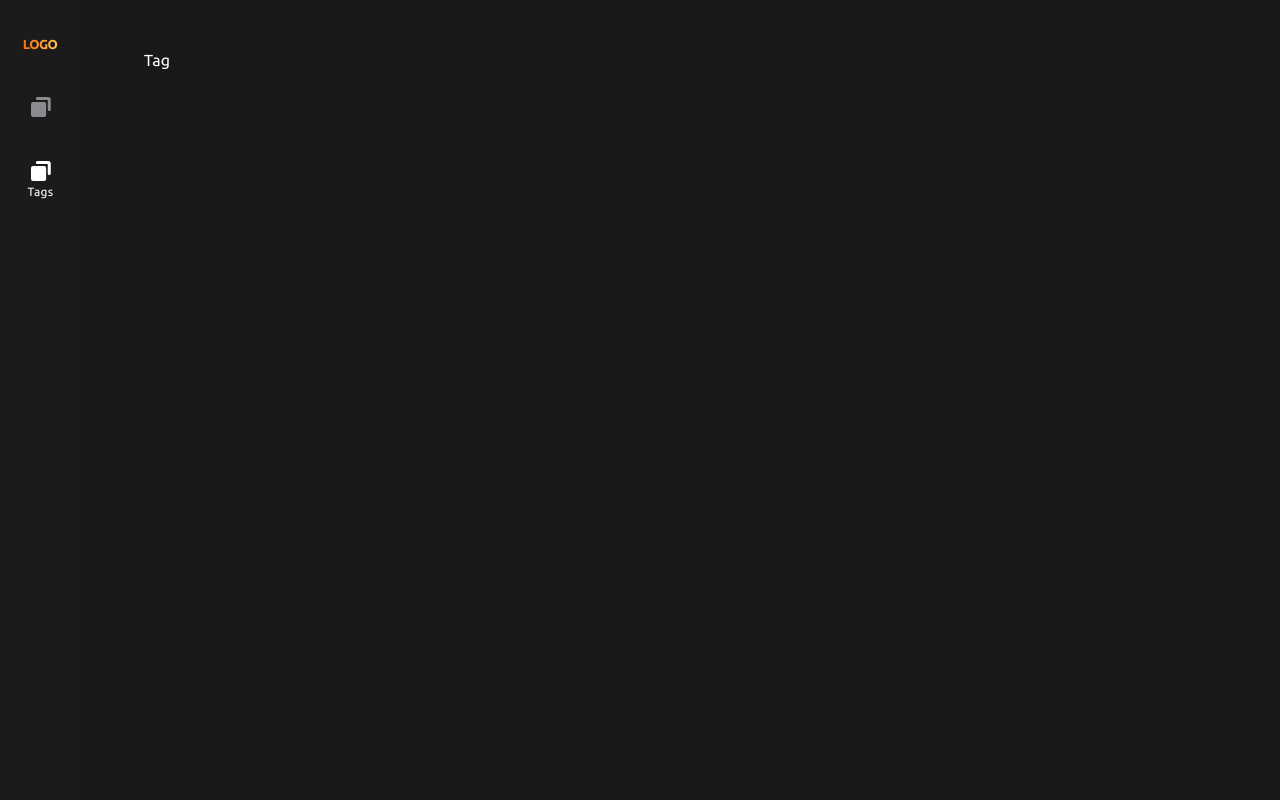
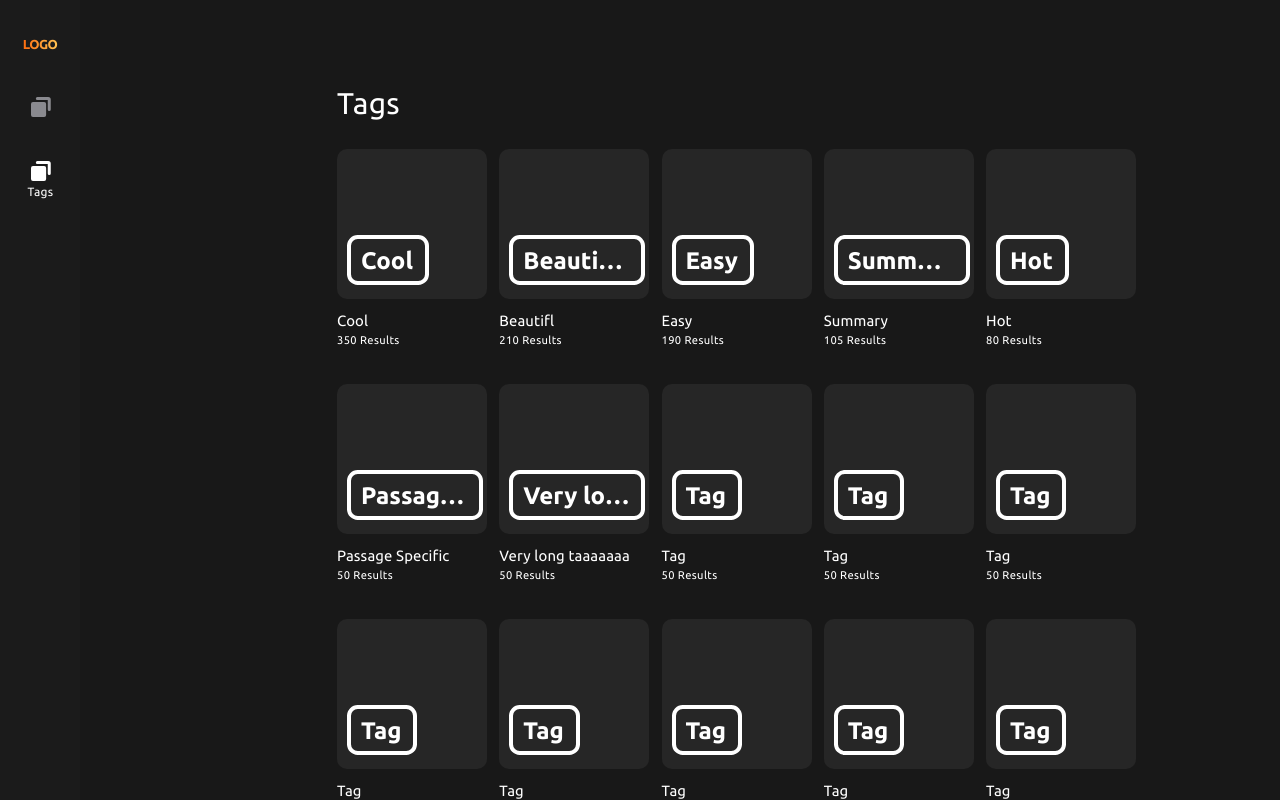
Before and after one commit to vint9599/aha-project, a React (Vite) app: page /tags in a window 1280 px wide. Built offline with nearby package versions, Linux system fonts and the light colour scheme.

Commit message:
temp tags

```diff
--- a/index.html
+++ b/index.html
@@ -2,9 +2,12 @@
 <html lang="en">
   <head>
     <meta charset="UTF-8" />
-    <link rel="icon" type="image/svg+xml" href="/vite.svg" />
+    <link
+      rel="icon"
+      href="https://www.gitbook.com/cdn-cgi/image/width=40,height=40,fit=contain,dpr=1,format=auto/https%3A%2F%2F21609546-files.gitbook.io%2F~%2Ffiles%2Fv0%2Fb%2Fgitbook-x-prod.appspot.com%2Fo%2Fspaces%252FLqNUqXc0ljFaOwNDiAPs%252Ficon%252FzipL9uWki8WHhMc8LtBr%252F263291548_365790475312605_7883614934409409646_n.png%3Falt%3Dmedia%26token%3De263352b-e543-4249-8996-157f0c05cdc8"
+    />
     <meta name="viewport" content="width=device-width, initial-scale=1.0" />
-    <title>Vite + React + TS</title>
+    <title>Aha project</title>
   </head>
   <body>
     <div id="root"></div>
--- a/package.json
+++ b/package.json
@@ -11,14 +11,11 @@
   "dependencies": {
     "@emotion/react": "^11.10.5",
     "@emotion/styled": "^11.10.5",
-    "@mantine/core": "^5.9.6",
     "@mantine/hooks": "^5.9.6",
     "@mui/material": "^5.11.2",
-    "@reach/slider": "^0.18.0",
     "axios": "^1.2.2",
     "react": "^18.2.0",
     "react-dom": "^18.2.0",
-    "react-range": "^1.8.14",
     "react-router-dom": "^6.6.1",
     "swr": "^2.0.0"
   },
--- a/src/App.tsx
+++ b/src/App.tsx
@@ -1,10 +1,11 @@
 import React from "react";
+import { Route, Routes } from "react-router-dom";
+
 import Nav from "./layout/Nav";
 import Container from "./layout/ContentContainer";
 import Home from "./pages/Home";
 import Tags from "./pages/Tag";
-
-import { Route, Routes } from "react-router-dom";
+import Result from "./pages/Result";
 
 interface PageRoute {
   path: string;
@@ -25,6 +26,11 @@ const App = () => {
         path: "/tags",
         displayFollow: false,
         pageContent: Tags,
+      },
+      {
+        path: "/results",
+        displayFollow: false,
+        pageContent: Result,
       },
     ];
   }, []);
--- a/src/api/swr.ts
+++ b/src/api/swr.ts
@@ -7,5 +7,5 @@ export const fetcher = async (url: Key) => {
     return res;
   }
 
-  throw new Error("fetcher url need to sbe string");
+  throw new Error("fetcher url need to be string");
 };
--- /dev/null
+++ b/src/api/tags/index.ts
@@ -0,0 +1,10 @@
+import useSWR from "swr";
+import { fetcher } from "../swr";
+import { SwrResult } from "../type";
+import { Tag } from "../../types/tag";
+
+export const useTag = (): SwrResult<Tag[]> => {
+  const { data, isLoading, error } = useSWR(`/tags`, fetcher);
+
+  return { data, isLoading, error };
+};
--- /dev/null
+++ b/src/feed/tagFeed.ts
@@ -0,0 +1,22 @@
+export const tags = [
+  { name: "Cool", subName: "Cool", results: 350 },
+  { name: "Beautiful", subName: "Beautifl", results: 210 },
+  { name: "Easy", subName: "Easy", results: 190 },
+  { name: "Summary", subName: "Summary", results: 105 },
+  { name: "Hot", subName: "Hot", results: 80 },
+  { name: "Passage Specific", subName: "Passage Specific", results: 50 },
+  { name: "Very long taaaaaaa", subName: "Very long taaaaaaa", results: 50 },
+  { name: "Tag", subName: "Tag", results: 50 },
+  { name: "Tag", subName: "Tag", results: 50 },
+  { name: "Tag", subName: "Tag", results: 50 },
+  { name: "Tag", subName: "Tag", results: 50 },
+  { name: "Tag", subName: "Tag", results: 50 },
+  { name: "Tag", subName: "Tag", results: 50 },
+  { name: "Tag", subName: "Tag", results: 50 },
+  { name: "Tag", subName: "Tag", results: 50 },
+  { name: "Tag", subName: "Tag", results: 50 },
+  { name: "Tag", subName: "Tag", results: 50 },
+  { name: "Tag", subName: "Tag", results: 50 },
+  { name: "Tag", subName: "Tag", results: 50 },
+  { name: "Tag", subName: "Tag", results: 50 },
+];
--- a/src/layout/Follow.tsx
+++ b/src/layout/Follow.tsx
@@ -1,8 +1,8 @@
 import React from "react";
-import { users } from "../feed/profileFeed.js";
+import { users } from "../feed/followFeed";
 import User8 from "../assets/user8.jpg";
 import { useFollower, useFollowing } from "../api/follow";
-import { FollowUser } from "../types/follow.js";
+import { FollowUser } from "../types/follow";
 
 interface FollowStatus {
   [status: string]: boolean;
@@ -14,6 +14,7 @@ interface Tab {
 interface StatusText {
   [statusString: string]: string;
 }
+
 const TAB_TYPE: Tab = {
   FOLLOWERS: 0,
   FOLLOWING: 1,
@@ -36,7 +37,7 @@ const Follower = () => {
 
   const [tabIndex, setTabIndex] = React.useState<number>(0);
 
-  const formatUserHtml = (data: FollowUser[]): JSX.Element[] => {
+  const makeFollowHtml = (data: FollowUser[]): JSX.Element[] => {
     return data.map((follower, index) => {
       const { id, isFollowing, name, username } = follower;
 
@@ -121,7 +122,7 @@ const Follower = () => {
     Array.isArray(followerData?.data) &&
     followerData.data.length > 0
   ) {
-    followerUsers = formatUserHtml(followerData.data);
+    followerUsers = makeFollowHtml(followerData.data);
   }
 
   let followingUsers = null;
@@ -130,7 +131,7 @@ const Follower = () => {
     Array.isArray(followingData?.data) &&
     followingData?.data.length > 0
   ) {
-    followingUsers = formatUserHtml(followingData.data);
+    followingUsers = makeFollowHtml(followingData.data);
   }
 
   return (
--- a/src/layout/Nav.tsx
+++ b/src/layout/Nav.tsx
@@ -17,16 +17,7 @@ const Nav = () => {
   const location = useLocation();
   const pathName = location.pathname;
 
-  return (
-    <div className="min-w-[80px] max-w-[80px] h-screen p-4 text-white bg-appDarkGrey">
-      <Link to="/">
-        <div className="px-1 py-2 mt-[11px] text-center text-transparent bg-clip-text bg-gradient-to-r from-appOrange to-appYellow font-bold text-[13px] -tracking-[0.5px] cursor-pointer">
-          LOGO
-        </div>
-      </Link>
-
-      <div className="ml-[1px] mt-[34px] pb-1">
-        {pages.map((page, index) => {
+  const navLinks = pages.map((page, index) => {
     let isActive = pathName === page.path;
     return (
       <React.Fragment key={index}>
@@ -50,8 +41,17 @@ const Nav = () => {
         </Link>
       </React.Fragment>
     );
-        })}
+  });
+
+  return (
+    <div className="min-w-[80px] max-w-[80px] h-screen p-4 text-white bg-appDarkGrey">
+      <Link to="/">
+        <div className="px-1 py-2 mt-[11px] text-center text-transparent bg-clip-text bg-gradient-to-r from-appOrange to-appYellow font-bold text-[13px] -tracking-[0.5px] cursor-pointer">
+          LOGO
         </div>
+      </Link>
+
+      <div className="ml-[1px] mt-[34px] pb-1">{navLinks}</div>
     </div>
   );
 };
--- a/src/pages/Result.tsx
+++ b/src/pages/Result.tsx
@@ -1,7 +1,7 @@
 const Result = () => {
   return (
     <>
-      <div className="">Result</div>
+      <div className="outline-white outline-4">Result</div>
     </>
   );
 };
--- a/src/pages/Tag.tsx
+++ b/src/pages/Tag.tsx
@@ -1,7 +1,45 @@
+import React from "react";
+import { useTag } from "../api/tags";
+import { tags } from "../feed/tagFeed";
+
 const Tags = () => {
+  // const { data: tagData, isLoading: isFetchingTag } = useTag();
+
+  // console.log("tagData", tagData);
+  let tagList = null;
+  // if (!isFetchingTag && Array.isArray(tagData) && tagData.length > 0) {
+  tagList = tags.map((tag, index) => {
+    // console.log("tag", tag);
+    return (
+      <React.Fragment key={index}>
+        <div className="flex flex-col mb-[35px]">
+          <div className="h-[150px] w-[150px] flex bg-white bg-opacity-[0.06] rounded-[10px] items-end mb-[3px] ml-[2px]">
+            <div className="pl-[14px] pr-[8px] pb-[18px] w-full">
+              <div className="w-fit max-w-full text-white text-[24px] font-bold whitespace-nowrap text-ellipsis overflow-x-hidden text-center pb-[2px] outline outline-4 outline-white h-fit rounded-[6.7px] pl-[10px] pr-[12px] pt-[4px]">
+                {tag.name}
+              </div>
+            </div>
+          </div>
+          <div className="ml-[2px] mt-2">
+            <p className="text-[14.9px] tracking-[0.14px]">{tag.subName}</p>
+            <p className="text-[11.17px] tracking-[0.37px]">{`${tag.results} Results`}</p>
+          </div>
+        </div>
+      </React.Fragment>
+    );
+  });
+  // }
+
   return (
     <>
-      <div className="">Tag</div>
+      <div className="pl-[191px] pr-20 pt-8">
+        <div className="text-[30px] tracking-[0.25px] mt-[1px] mb-[23px] ml-[2px] text-white">
+          Tags
+        </div>
+        <div className="flex flex-wrap justify-between max-w-[848px]">
+          {tagList}
+        </div>
+      </div>
     </>
   );
 };
--- /dev/null
+++ b/src/types/tag.ts
@@ -0,0 +1,5 @@
+export interface Tag {
+  count: number;
+  id: string;
+  name: string;
+}
```
Also changed, not shown: src/feed/followFeed.ts (renamed from src/feed/profileFeed.ts), 1 other file (tests, documents, lock files or other folders). Lines whose indentation alone changed are shown as unchanged.
